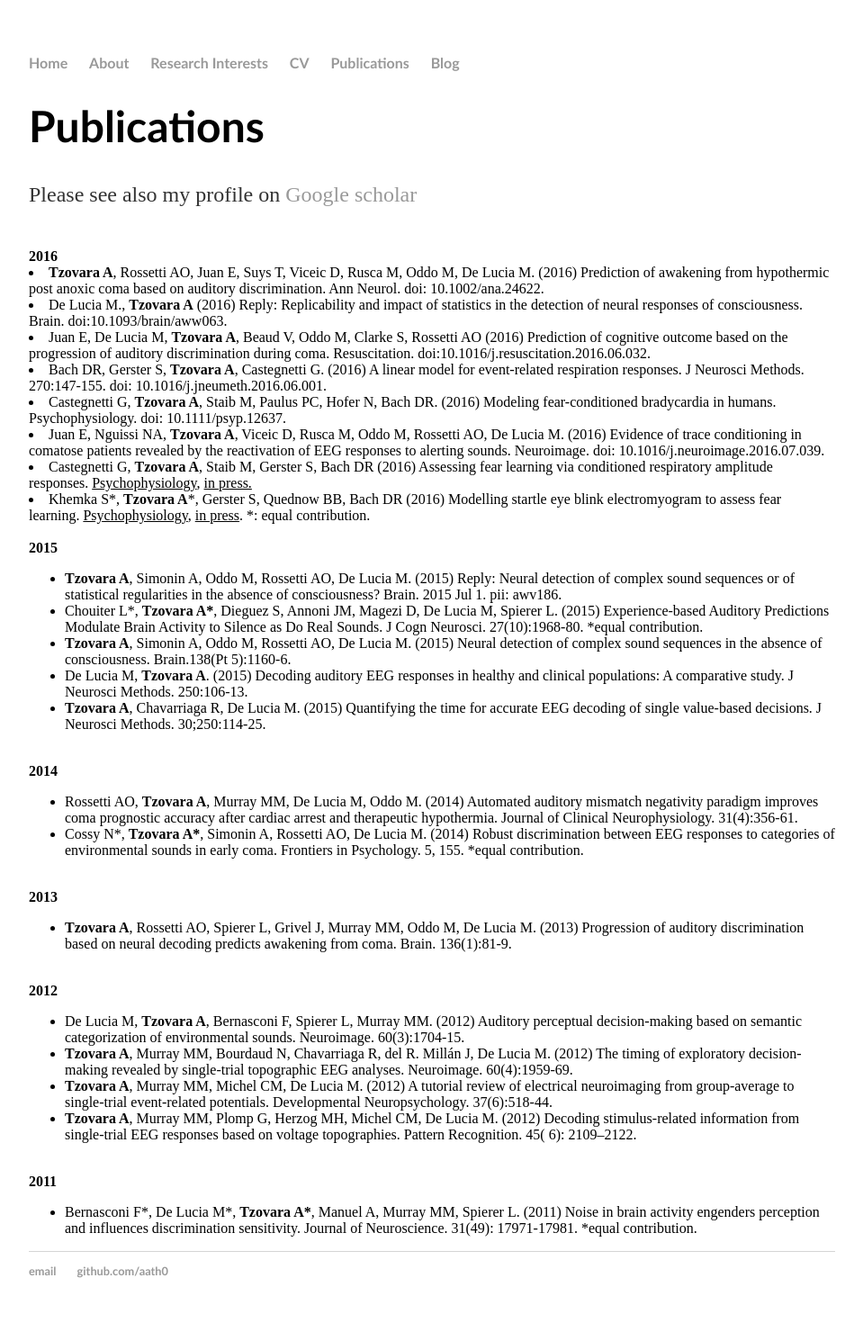
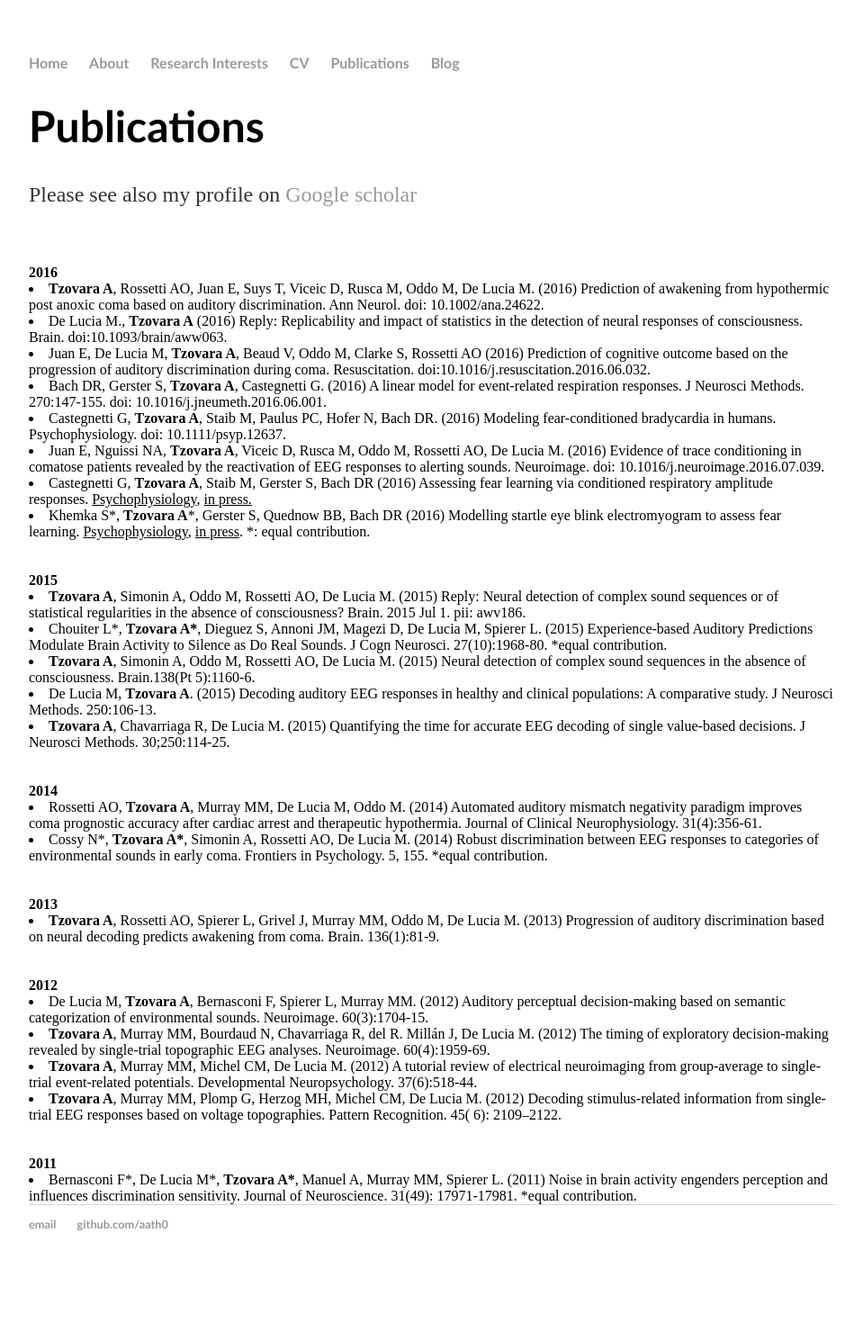
Before and after one commit to aath0/TryingOut, a Jekyll site: the page built from publications/index.html, in a window 1280 px wide. Shown: the whole page at 90% size, without its empty margins (160-1119 px from the left). Built offline with Jekyll 4.4.1, drawn with Linux system fonts in a browser that asks for light colours; after the commit the page ends 1428 px from its top, so only the background shows below that.

Commit message:
Update index.html

```diff
--- a/publications/index.html
+++ b/publications/index.html
@@ -4,7 +4,7 @@
 ---
 <div class="blurb">
 	<h1>Publications</h1>
-	<p>Please see also my profile on <a href="https://scholar.google.ch/citations?user=XdOdIKYAAAAJ&hl=en">Google scholar</a></p><br>
+	<p>Please see also my profile on <a href="https://scholar.google.ch/citations?user=XdOdIKYAAAAJ&hl=en">Google scholar</a></p><br><br>
 	<strong>2016</strong>
 <ul.posts>
  	<li><strong>Tzovara A</strong>, Rossetti AO, Juan E, Suys T, Viceic D, Rusca M, Oddo M, De Lucia M. (2016) Prediction of awakening from hypothermic post anoxic coma based on auditory discrimination. <span class="jrnl" title="Annals of neurology">Ann Neurol</span>. doi: 10.1002/ana.24622.</li>
@@ -15,34 +15,34 @@
  	<li>Juan E, Nguissi NA, <strong>Tzovara A</strong>, Viceic D, Rusca M, Oddo M, Rossetti AO, De Lucia M. (2016) Evidence of trace conditioning in comatose patients revealed by the reactivation of EEG responses to alerting sounds. Neuroimage. doi: 10.1016/j.neuroimage.2016.07.039.</li>
  	<li>Castegnetti G, <strong>Tzovara A</strong>, Staib M, Gerster S, Bach DR (2016) Assessing fear learning via conditioned respiratory amplitude responses. <u>Psychophysiology</u>, <u>in press.</u></li>
  	<li>Khemka S*, <strong>Tzovara A</strong>*, Gerster S, Quednow BB, Bach DR (2016) Modelling startle eye blink electromyogram to assess fear learning. <u>Psychophysiology</u>, <u>in press</u>. *: equal contribution.</li>
-</ul.posts><br>
+</ul.posts><br><br>
 <strong>2015</strong>
-<ul>
+<ul.posts>
  	<li><strong>Tzovara A</strong>, Simonin A, Oddo M, Rossetti AO, De Lucia M. (2015) Reply: Neural detection of complex sound sequences or of statistical regularities in the absence of consciousness? Brain. 2015 Jul 1. pii: awv186.</li>
  	<li>Chouiter L*, <strong>Tzovara A*</strong>, Dieguez S, Annoni JM, Magezi D, De Lucia M, Spierer L. (2015) Experience-based Auditory Predictions Modulate Brain Activity to Silence as Do Real Sounds. J Cogn Neurosci. 27(10):1968-80. *equal contribution.</li>
  	<li><strong>Tzovara A</strong>, Simonin A, Oddo M, Rossetti AO, De Lucia M. (2015) Neural detection of complex sound sequences in the absence of consciousness. Brain.138(Pt 5):1160-6.</li>
  	<li>De Lucia M, <strong>Tzovara A</strong>. (2015) Decoding auditory EEG responses in healthy and clinical populations: A comparative study. J Neurosci Methods. 250:106-13.</li>
  	<li><strong>Tzovara A</strong>, Chavarriaga R, De Lucia M. (2015) Quantifying the time for accurate EEG decoding of single value-based decisions. J Neurosci Methods. 30;250:114-25.</li>
-</ul><br>
+</ul.posts><br><br>
 <strong>2014</strong>
-<ul>
+<ul.posts>
  	<li>Rossetti AO, <strong>Tzovara A</strong>, Murray MM, De Lucia M, Oddo M. (2014) Automated auditory mismatch negativity paradigm improves coma prognostic accuracy after cardiac arrest and therapeutic hypothermia. Journal of Clinical Neurophysiology. 31(4):356-61.</li>
  	<li>Cossy N*, <strong>Tzovara A*</strong>, Simonin A, Rossetti AO, De Lucia M. (2014) Robust discrimination between EEG responses to categories of environmental sounds in early coma. Frontiers in Psychology. 5, 155. *equal contribution.</li>
-</ul><br>
+</ul.posts><br><br>
 <strong>2013</strong>
-<ul>
+<ul.posts>
  	<li><strong>Tzovara A</strong>, Rossetti AO, Spierer L, Grivel J, Murray MM, Oddo M, De Lucia M. (2013) Progression of auditory discrimination based on neural decoding predicts awakening from coma. Brain. 136(1):81-9.</li>
-</ul><br>
+</ul.posts><br><br>
 <strong>2012</strong>
-<ul>
+<ul.posts>
  	<li>De Lucia M, <strong>Tzovara A</strong>, Bernasconi F, Spierer L, Murray MM. (2012) Auditory perceptual decision-making based on semantic categorization of environmental sounds. Neuroimage. 60(3):1704-15.</li>
  	<li><strong>Tzovara A</strong>, Murray MM, Bourdaud N, Chavarriaga R, del R. Millán J, De Lucia M. (2012) The timing of exploratory decision-making revealed by single-trial topographic EEG analyses. Neuroimage. 60(4):1959-69.</li>
  	<li><strong>Tzovara A</strong>, Murray MM, Michel CM, De Lucia M. (2012) A tutorial review of electrical neuroimaging from group-average to single-trial event-related potentials. Developmental Neuropsychology. 37(6):518-44.</li>
  	<li><strong>Tzovara A</strong>, Murray MM, Plomp G, Herzog MH, Michel CM, De Lucia M. (2012) Decoding stimulus-related information from single-trial EEG responses based on voltage topographies. Pattern Recognition. 45( 6): 2109–2122.</li>
-</ul><br>
+</ul.posts><br><br>
 <strong>2011</strong>
-<ul>
+<ul.posts>
  	<li>Bernasconi F*, De Lucia M*, <strong>Tzovara A*</strong>, Manuel A, Murray MM, Spierer L. (2011) Noise in brain activity engenders perception and influences discrimination sensitivity. Journal of Neuroscience. 31(49): 17971-17981. *equal contribution.</li>
-</ul>
+</ul.posts>
 
 </div><!-- /.blurb -->
```
